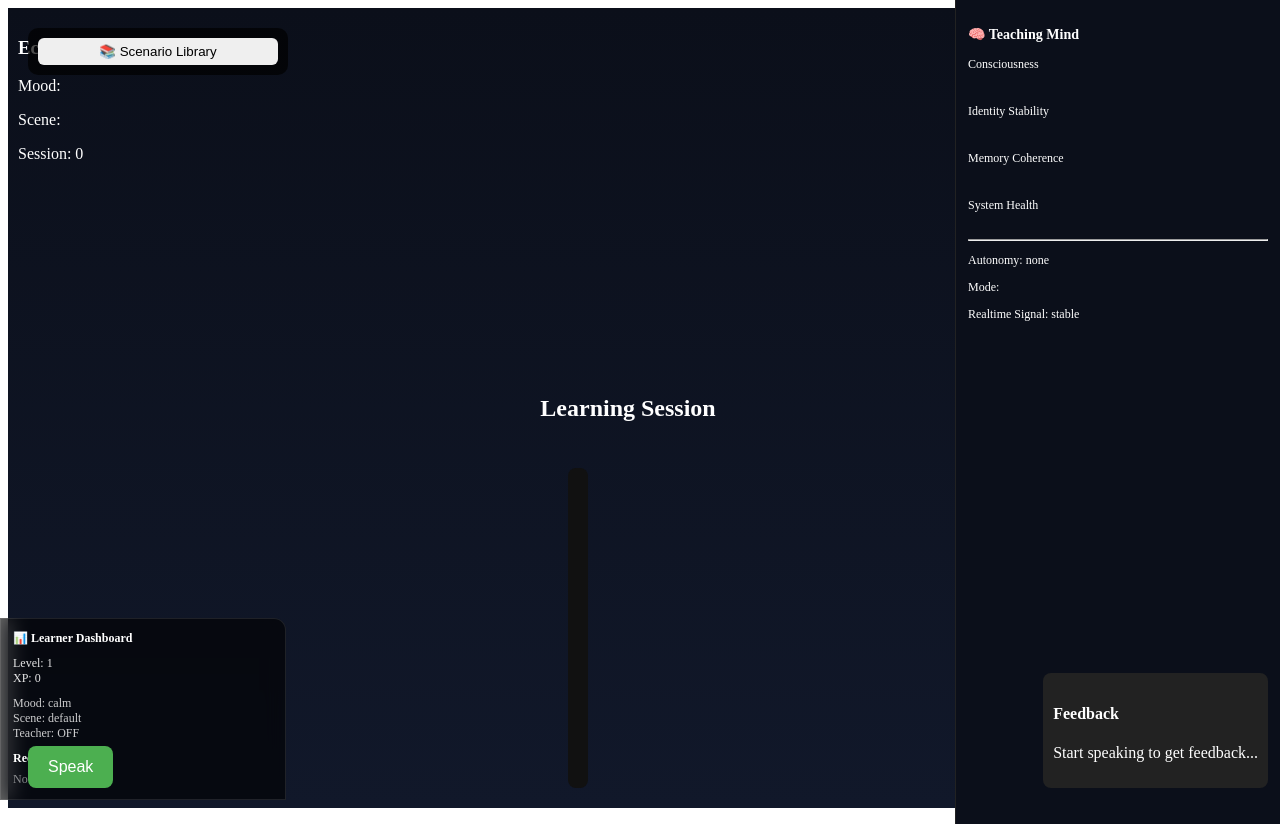
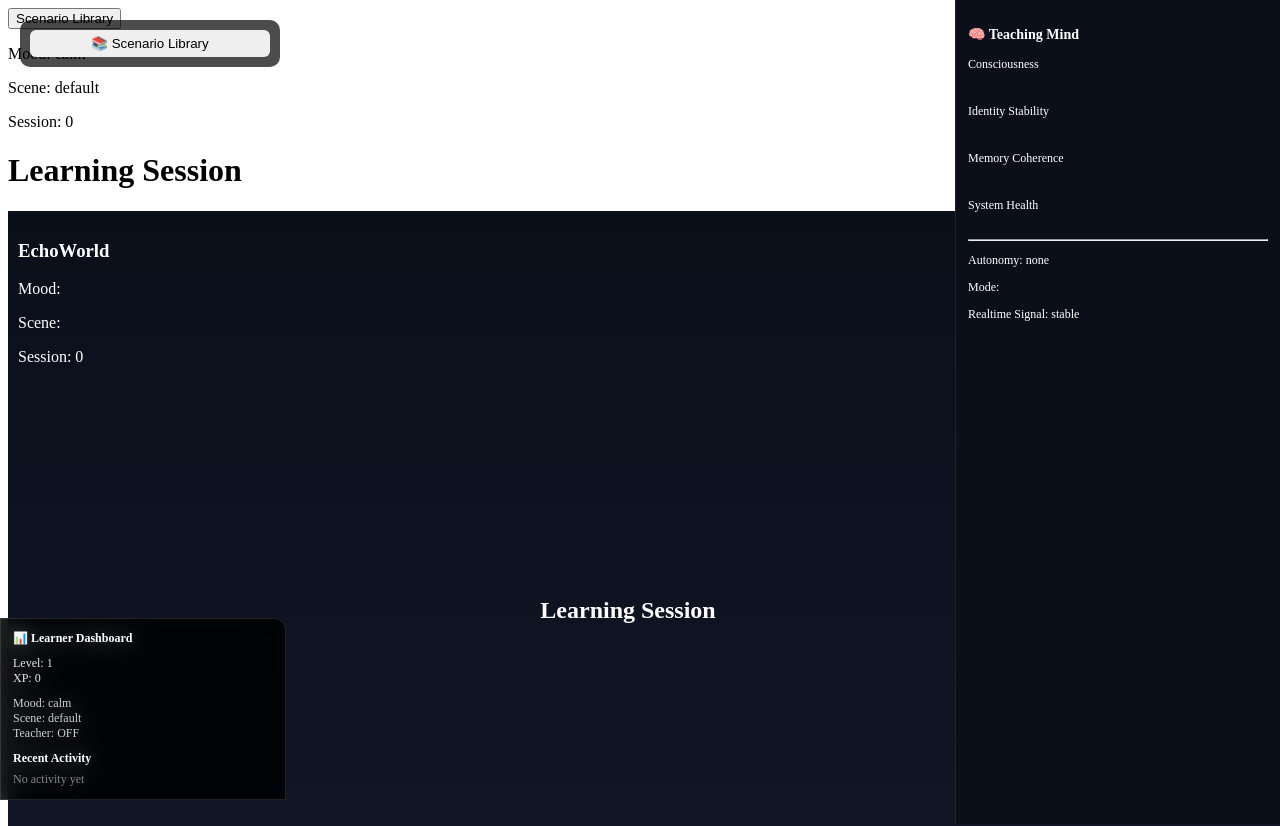
Before and after one commit to EnglishMagik/EchoWorld, a React (Vite) app: page / in a window 1280 px wide. Shown: the top 826 px of the page. Built offline with nearby package versions, Linux system fonts and the light colour scheme.

Commit message:
fix: layout and button sizing

```diff
--- a/src/App.jsx
+++ b/src/App.jsx
@@ -1,20 +1,48 @@
-import Scene from "./components/Scene"
-import MicButton from "./components/MicButton"
-import TranscriptBox from "./components/TranscriptBox"
-import FeedbackPanel from "./components/FeedbackPanel"
+import Scene from "./components/Scene";
+import MicButton from "./components/MicButton";
+import TranscriptBox from "./components/TranscriptBox";
+import FeedbackPanel from "./components/FeedbackPanel";
 
-import "./styles/main.css"
+import LearnerDashboard from "./components/LearnerDashboard";
+import TeachingMindDashboard from "./components/TeachingMindDashboard";
+import SpeechPanel from "./components/SpeechPanel";
+
+import "./styles/main.css";
 
 export default function App() {
   return (
-    <div className="app">
-      <Scene />
+    <div className="app-layout">
 
-      <div className="ui-layer">
-        <MicButton />
-        <TranscriptBox />
+      {/* TOP BAR */}
+      <div className="top-bar">
+        <button className="scenario">Scenario Library</button>
+        <p>Mood: calm</p>
+        <p>Scene: default</p>
+        <p>Session: 0</p>
+      </div>
+
+      {/* CENTER */}
+      <div className="main-area">
+        <div>
+          <h1>Learning Session</h1>
+          <Scene />
+          <TranscriptBox />
+          <MicButton />
+        </div>
+      </div>
+
+      {/* LEFT */}
+      <div className="left-panel">
+        <LearnerDashboard />
+      </div>
+
+      {/* RIGHT */}
+      <div className="right-panel">
+        <TeachingMindDashboard />
         <FeedbackPanel />
+        <SpeechPanel />
       </div>
+
     </div>
-  )
+  );
 }
--- a/src/styles/designSystem.css
+++ b/src/styles/designSystem.css
@@ -22,12 +22,14 @@ p {
   line-height: 1.4;
 }
 
-/* Remove ugly black blocks */
-div {
-  background-color: transparent;
+/* fix black strip safely */
+.main-area,
+.app-layout {
+  background: transparent;
 }
 
 /* Panels (LEFT + RIGHT dashboards) */
+/* REMOVED: position absolute to prevent overlapping */
 .learner-dashboard,
 .teaching-mind,
 .feedback-panel {
@@ -38,33 +40,11 @@ div {
   box-shadow: 0 10px 30px rgba(0,0,0,0.4);
 }
 
-/* Layout breathing room */
-.learner-dashboard {
-  position: absolute;
-  bottom: 20px;
-  left: 20px;
-  width: 260px;
-}
-
-.teaching-mind {
-  position: absolute;
-  right: 20px;
-  top: 20px;
-  width: 260px;
-}
-
-.feedback-panel {
-  position: absolute;
-  right: 20px;
-  bottom: 20px;
-  width: 260px;
-}
-
 /* Main session title */
 h1 {
   font-size: 32px;
   text-align: center;
-  margin-top: 80px;
+  margin-top: 20px; /* Adjusted from 80px for better grid spacing */
 }
 
 /* Remove that vertical black bar feeling */
@@ -91,13 +71,6 @@ button:hover {
   background: linear-gradient(135deg, #4fa85a, #63c174);
 }
 
-/* Scenario button (top left) */
-button.scenario {
-  position: absolute;
-  top: 20px;
-  left: 20px;
-}
-
 /* Clean divider */
 hr {
   border: none;
@@ -110,3 +83,58 @@ strong {
   font-weight: 500;
   color: #e6c97a;
 }
+
+/* === FIXED LAYOUT SYSTEM === */
+
+.app-layout {
+  display: grid;
+  grid-template-columns: 260px 1fr 300px;
+  grid-template-rows: 80px 1fr;
+  height: 100vh;
+  gap: 12px;
+  padding: 12px;
+  box-sizing: border-box;
+}
+
+/* top bar */
+.top-bar {
+  grid-column: 1 / 4;
+  display: flex;
+  align-items: center;
+  gap: 20px;
+  font-size: 18px;
+}
+
+/* center */
+.main-area {
+  grid-column: 2;
+  grid-row: 2;
+  display: flex;
+  justify-content: center;
+  align-items: center;
+  font-size: 28px;
+  text-align: center;
+}
+
+/* left panel */
+.left-panel {
+  grid-column: 1;
+  grid-row: 2;
+}
+
+/* right panel */
+.right-panel {
+  grid-column: 3;
+  grid-row: 2;
+  display: flex;
+  flex-direction: column;
+  gap: 12px;
+}
+
+/* panels */
+.left-panel > div,
+.right-panel > div {
+  background: rgba(20,20,30,0.8);
+  padding: 16px;
+  border-radius: 12px;
+}
--- a/src/styles/main.css
+++ b/src/styles/main.css
@@ -5,6 +5,7 @@
   overflow: hidden;
 }
 
+/* This layer sits on top of the scene, but handles flex spacing for buttons */
 .ui-layer {
   position: absolute;
   bottom: 20px;
@@ -14,4 +15,9 @@
   justify-content: space-between;
   align-items: flex-end;
   gap: 20px;
+  pointer-events: none; /* Allows clicking through to the scene if needed */
 }
+
+.ui-layer > * {
+  pointer-events: auto; /* Re-enables clicking for buttons inside */
+}
```
